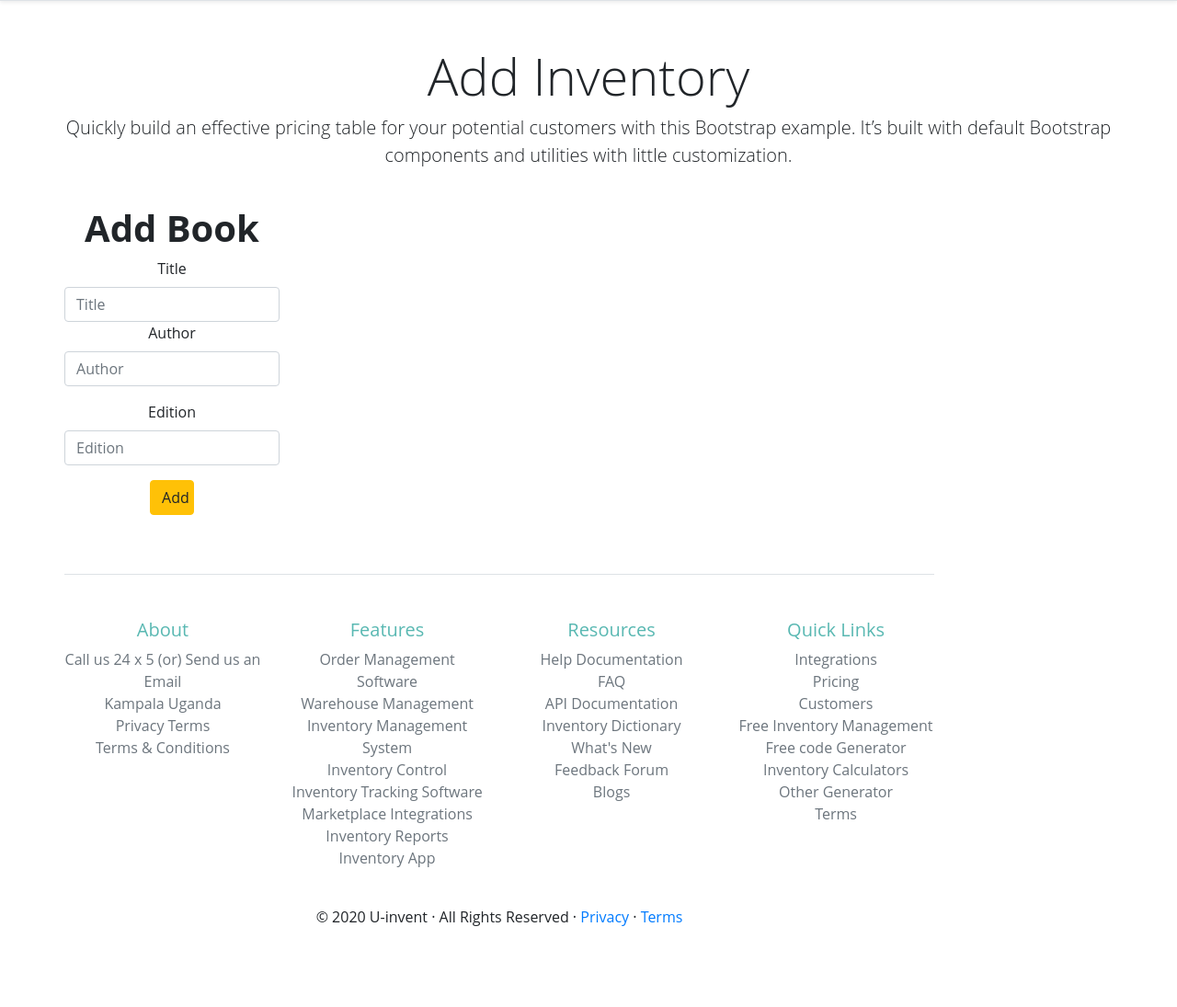
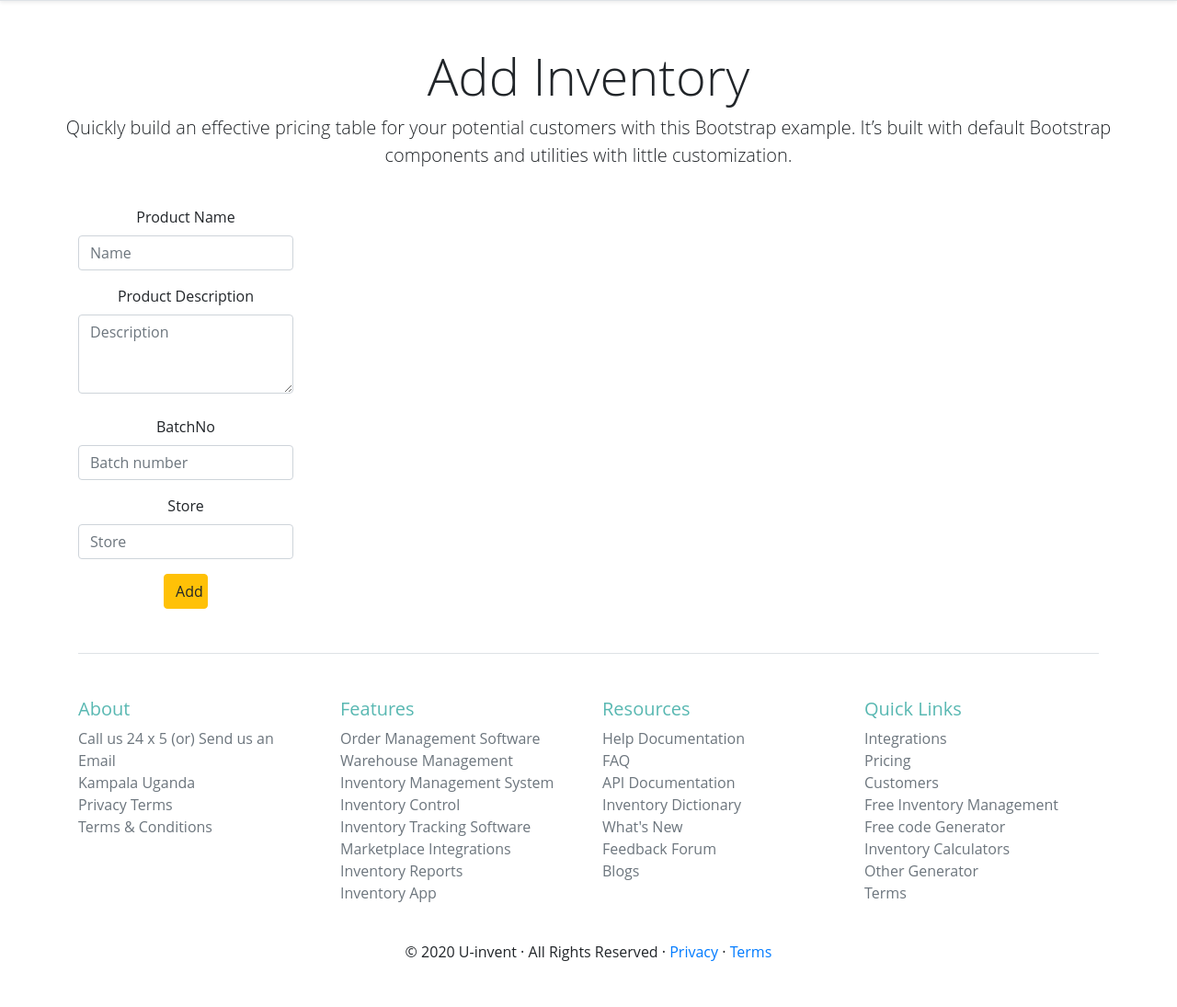
Before and after one commit to occn8/phpinv, a PHP site: page /invent_add.php in a window 1280 px wide. Shown: the part 80-1175 px from the top of the page at 92% size. Before the commit the page ends 1087 px from the top, so only its background shows below. Run offline with PHP 8.4, Linux system fonts and the light colour scheme; data that the repository does not hold is empty.

Commit message:
add good

```diff
--- a/configurations.php
+++ b/configurations.php
@@ -13,7 +13,7 @@
 	mysqli_query($connect, $use);
 
 	$user = "CREATE TABLE IF NOT EXISTS users (
-		id INT(5) UNSIGNED AUTO_INCREMENT PRIMARY KEY,
+		id INT(6) UNSIGNED AUTO_INCREMENT PRIMARY KEY,
 		username VARCHAR(30) NOT NULL,
 		email VARCHAR(30),
 		password VARCHAR(30)
@@ -57,10 +57,10 @@
 					  VALUES('$username', '$email', '$password')";
 			mysqli_query($connect, $query);
 			$_SESSION['username'] = $username;
+			$_SESSION['success'] = "Welcome";
 			setcookie('user', $username, time() + (86400 * 2), "/");
 			header('location: index.php');
 		}
-
 	}
 
 
--- a/invent_add.php
+++ b/invent_add.php
@@ -50,32 +50,35 @@
 
     <div class="container">
         <div class="card-deck mb-3 text-center">
-        <form method="post" action="addbook.php" class="form-signin bg-white padd">
-        <center>
-        <h1><b>Add Book</b></h1>
-        </center>
+
+        <form method="post" action="invent_add.php" class="form-signin bg-white padd">
             <?php include('errors.php'); ?>
-            <div class="">
+            <div class="container">
 
-                <div class="form-group">
-                        <label for="title" class="text-black">Title <span class="text-danger"></span></label>
-                        <input type="text" class="form-control" id="title" name="title" placeholder="Title" value=""required>
-                        <div class="invalid-feedback">
+                <div class="form-group ">
+                        <label for="title" class="text-black">Product Name <span class="text-danger"></span></label>
+                        <input type="textfield" class="form-control" id="title" name="pdtname" placeholder="Name" value=""required>
                 </div>
 
                 <div class="form-group ">
-                        <label for="author" class="text-black">Author <span class="text-danger"></span></label>
-                        <input type="text" class="form-control" id="author" name="author" placeholder="Author" value="" required>
+                        <label for="description" class="text-black"> Product Description <span class="text-danger"></span></label>
+                        <textarea class="form-control mb-4" id="description"  name="pdtdescription" placeholder="Description" width="600px" rows="3"></textarea>
+                        <!-- <input type="text" class="form-control" id="description" name="pdtdescription" placeholder="Description" value="" required> -->
                 </div>
 
                 <div class="form-group">
-                        <label for="edition" class="text-black">Edition <span class="text-danger"></span></label>
-                        <input type="text" class="form-control" id="edition" name="edition" placeholder="Edition" value="" required>
+                        <label for="batch" class="text-black">BatchNo <span class="text-danger"></span></label>
+                        <input type="text" class="form-control" id="batch" name="batchNo" placeholder="Batch number" value="" required>
+                </div>
+
+                <div class="form-group">
+                        <label for="store" class="text-black">Store <span class="text-danger"></span></label>
+                        <input type="text" class="form-control" id="store" name="store" placeholder="Store" value="" required>
                 </div>
 
                 <center>
                         <div class="col-lg-4">
-                            <input type="submit" class="btn btn-warning btn-block yellow" name="addbook" value="Add Book">
+                            <input type="submit" class="btn btn-warning btn-block yellow" name="invent_add" value="Add Product">
                         </div>
                 </center>
 
--- a/invent_delete.php
+++ b/invent_delete.php
@@ -53,7 +53,7 @@
         <center>
                 <div class="">
                 <h1><b>Delete Book</b></h1>
-                <form action="deletebook.php" method="post">
+                <form action="invent_delete.php" method="post">
                 <?php include('errors.php'); ?>
                     <label for="" class="white">Enter Book Id:</label>
                     <input type="text" name="id" class="mb-3"><br>
--- a/invent_update.php
+++ b/invent_update.php
@@ -53,7 +53,7 @@
         <center>
                 <div class="">
                 <h1><b>Edit Book Author</b></h1>
-                <form action="update.php" method="post">
+                <form action="invent_update.php" method="post">
                 <?php include('errors.php'); ?>
                 <label for="id" class="white">Book ID</label>
                     <input type="text" name="id" id="id" class="mb-3"><br>
```
Also changed, not shown: sign_up.php (+8 -8 lines).
